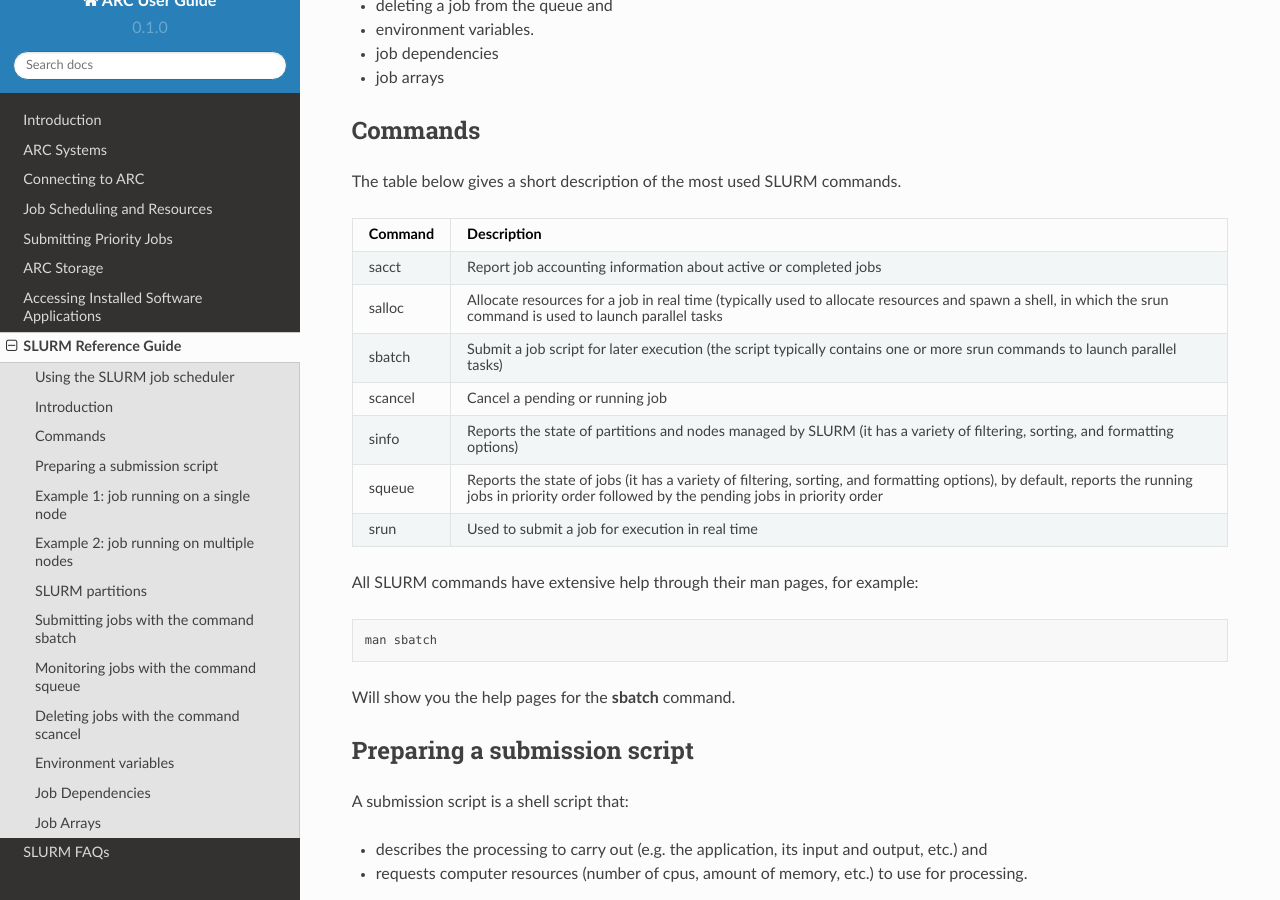
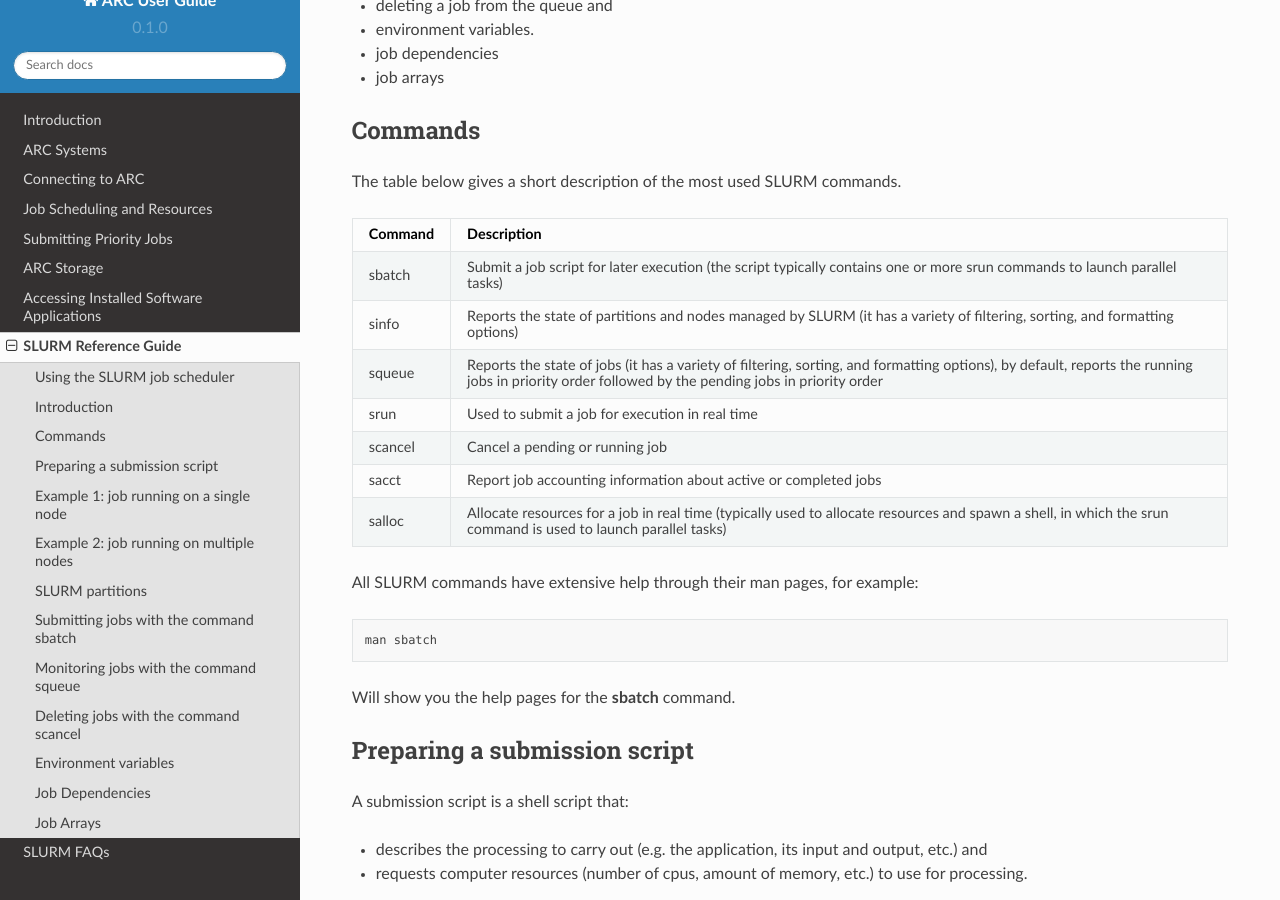
Before and after one commit to tina-friedrich/arc-user-guide, a Sphinx documentation site: the page built from docs/source/slurm-reference.rst, in a window 1280 px wide and 900 px high, scrolled down 926 px. Built offline with Sphinx 7.4.7 and the Read the Docs theme 2.0.0, drawn with Linux system fonts in a browser that asks for light colours.

```diff
--- a/docs/source/slurm-reference.rst
+++ b/docs/source/slurm-reference.rst
@@ -44,19 +44,19 @@ The table below gives a short description of the most used SLURM commands.
 +---------+---------------------------------------------------------------------------------------------------------------------------------------------------------------------------------------------------+
 | Command | Description                                                                                                                                                                                       |
 +=========+===================================================================================================================================================================================================+
-| sacct   | Report job accounting information about active or completed jobs                                                                                                                                  |
-+---------+---------------------------------------------------------------------------------------------------------------------------------------------------------------------------------------------------+
-| salloc  | Allocate resources for a job in real time (typically used to allocate resources and spawn a shell, in which the srun command is used to launch parallel tasks                                     |
-+---------+---------------------------------------------------------------------------------------------------------------------------------------------------------------------------------------------------+
 | sbatch  | Submit a job script for later execution (the script typically contains one or more srun commands to launch parallel tasks)                                                                        |
-+---------+---------------------------------------------------------------------------------------------------------------------------------------------------------------------------------------------------+
-| scancel | Cancel a pending or running job                                                                                                                                                                   |
 +---------+---------------------------------------------------------------------------------------------------------------------------------------------------------------------------------------------------+
 | sinfo   | Reports the state of partitions and nodes managed by SLURM (it has a variety of filtering, sorting, and formatting options)                                                                       |
 +---------+---------------------------------------------------------------------------------------------------------------------------------------------------------------------------------------------------+
 | squeue  | Reports the state of jobs (it has a variety of filtering, sorting, and formatting options), by default, reports the running jobs in priority order followed by the pending jobs in priority order |
 +---------+---------------------------------------------------------------------------------------------------------------------------------------------------------------------------------------------------+
 | srun    | Used to submit a job for execution in real time                                                                                                                                                   |
++---------+---------------------------------------------------------------------------------------------------------------------------------------------------------------------------------------------------+
+| scancel | Cancel a pending or running job                                                                                                                                                                   |
++---------+---------------------------------------------------------------------------------------------------------------------------------------------------------------------------------------------------+
+| sacct   | Report job accounting information about active or completed jobs                                                                                                                                  |
++---------+---------------------------------------------------------------------------------------------------------------------------------------------------------------------------------------------------+
+| salloc  | Allocate resources for a job in real time (typically used to allocate resources and spawn a shell, in which the srun command is used to launch parallel tasks)                                    |
 +---------+---------------------------------------------------------------------------------------------------------------------------------------------------------------------------------------------------+
 
 
```
